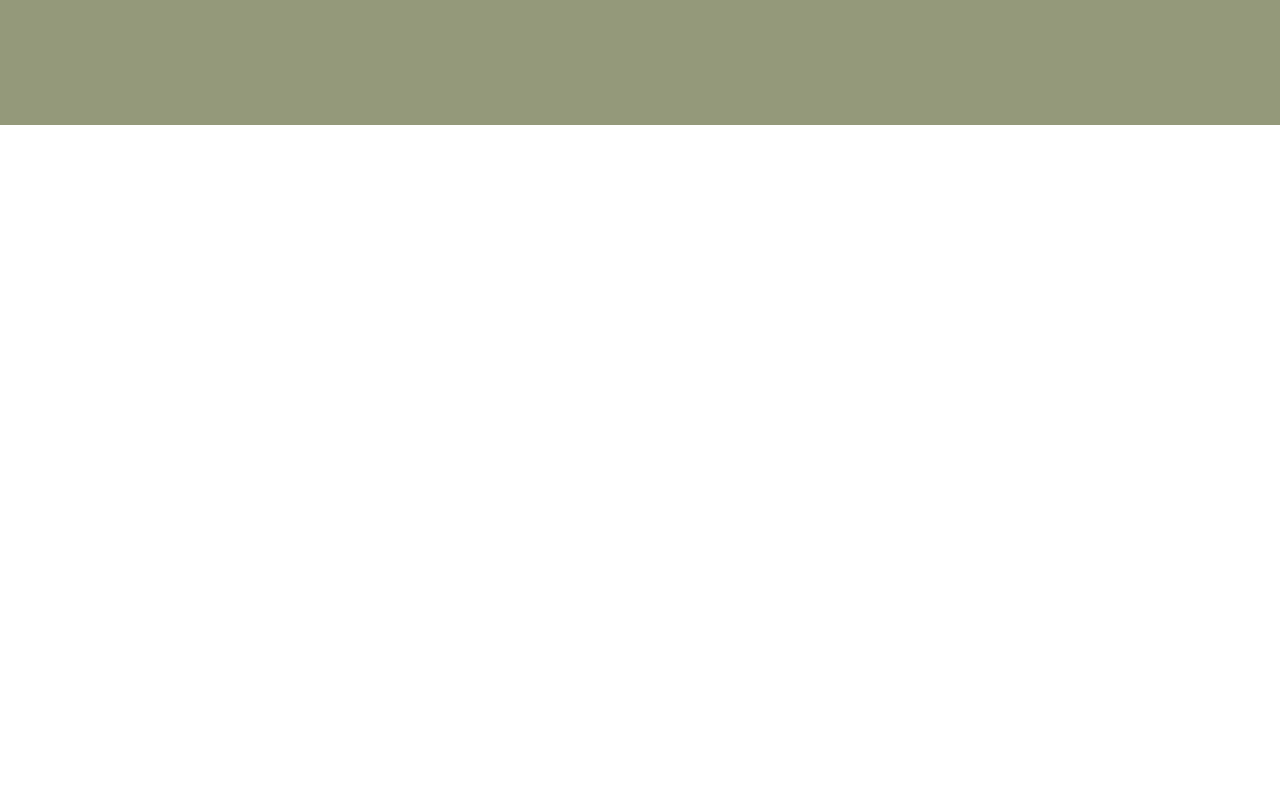
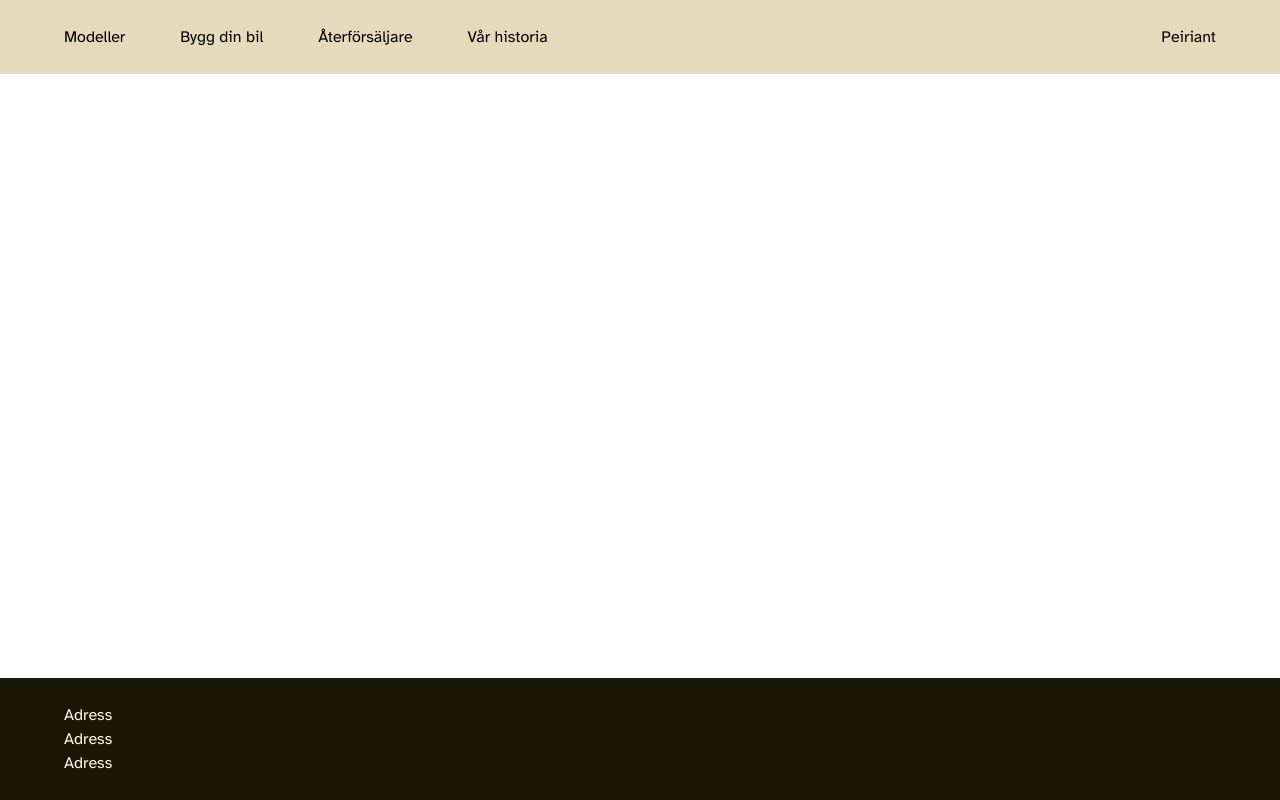
Before and after one commit to JT350120/exjobb, a Vue app: page / in a window 1280 px wide. Built offline with nearby package versions, Linux system fonts and the light colour scheme.

Commit message:
Header: navbar on desktop and hamburger on mobile

```diff
--- a/src/App.vue
+++ b/src/App.vue
@@ -7,6 +7,7 @@
   import Dealers from './components/Dealers.vue'
   import History from './components/History.vue'
   import Infobox from './components/Infobox.vue'
+  import Menu from './components/Menu.vue'
 </script>
 
 <template>
--- a/src/components/Footer.vue
+++ b/src/components/Footer.vue
@@ -9,8 +9,22 @@ const count = ref(0)
 </script>
 
 <template>
-  <h1>Footer</h1>
+  <footer class="bg-black text-white px-x-standard py-y-standard">
+    <div class="flex flex-col">
+      <p>Adress</p>
+      <p>Adress</p>
+      <p>Adress</p>
+    </div>
+  </footer>
 </template>
 
 <style scoped>
+  footer {
+    width: 100%;
+    bottom: 0;
+    position: absolute;
+    display: flex;
+    align-items: center;
+    justify-content: space-between;
+  }
 </style>
--- a/src/components/Header.vue
+++ b/src/components/Header.vue
@@ -1,18 +1,57 @@
 <script setup>
-import { ref } from 'vue'
+import { reactive } from 'vue';
+
+const state = reactive({
+  menuOpen: false,
+});
 
 defineProps({
   msg: String,
 })
 
-const count = ref(0)
 </script>
 
 <template>
-  <header class="bg-green h-[125px] fixed t-0 w-full">
+  <header class="header px-x-standard py-y-standard items-center bg-tan">
 
+    <!--Desktop menu-->
+    <nav class="hidden md:flex w-full">
+      <div class="mr-x-standard">
+        <a>Modeller</a>
+      </div>
+      <div class="mr-x-standard">
+        <a>Bygg din bil</a>
+      </div>
+      <div class="mr-x-standard">
+        <a>Återförsäljare</a>
+      </div>
+      <div class="mr-x-standard">
+        <a>Vår historia</a>
+      </div>
+    </nav>
+
+    <!--Mobile hamburger menu-->
+    <div class="md:hidden flex flex-col">
+      <div class="bg-black w-[35px] h-[2px] mb-[8px]"></div>
+      <div class="bg-black w-[35px] h-[2px] mb-[8px]"></div>
+      <div class="bg-black w-[35px] h-[2px]"></div>
+    </div>
+    <p>
+      Peiriant
+    </p>
   </header>
 </template>
 
 <style scoped>
+  header {
+    width: 100%;
+    top: 0;
+    position: fixed;
+    display: flex;
+    align-items: center;
+    justify-content: space-between;
+  }
+  burger {
+    border: 2px solid;
+  }
 </style>
--- /dev/null
+++ b/src/components/Menu.vue
@@ -0,0 +1,16 @@
+<script setup>
+import { ref } from 'vue'
+
+defineProps({
+  msg: String,
+})
+
+const count = ref(0)
+</script>
+
+<template>
+
+</template>
+
+<style scoped>
+</style>
--- a/tailwind.config.js
+++ b/tailwind.config.js
@@ -30,6 +30,14 @@ export default {
       "3xl": '4rem',
       "4xl": '5rem',
     },
+    padding: {
+      "x-standard": "5%",
+      "y-standard": "25px"
+    },
+    margin: {
+      "x-standard": "5%",
+      "y-standard": "25px"
+    },
     extend: {},
   },
   plugins: [],
```
